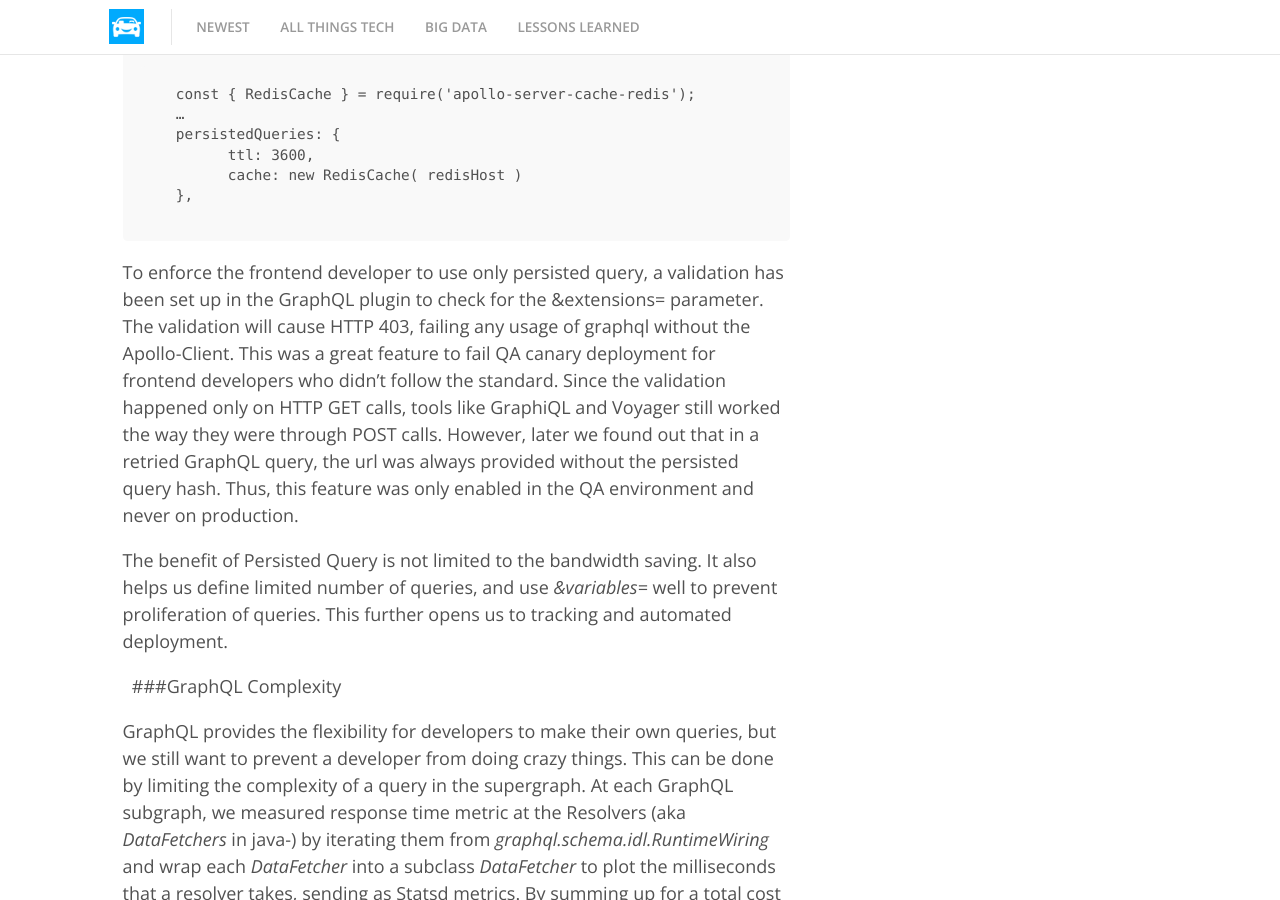
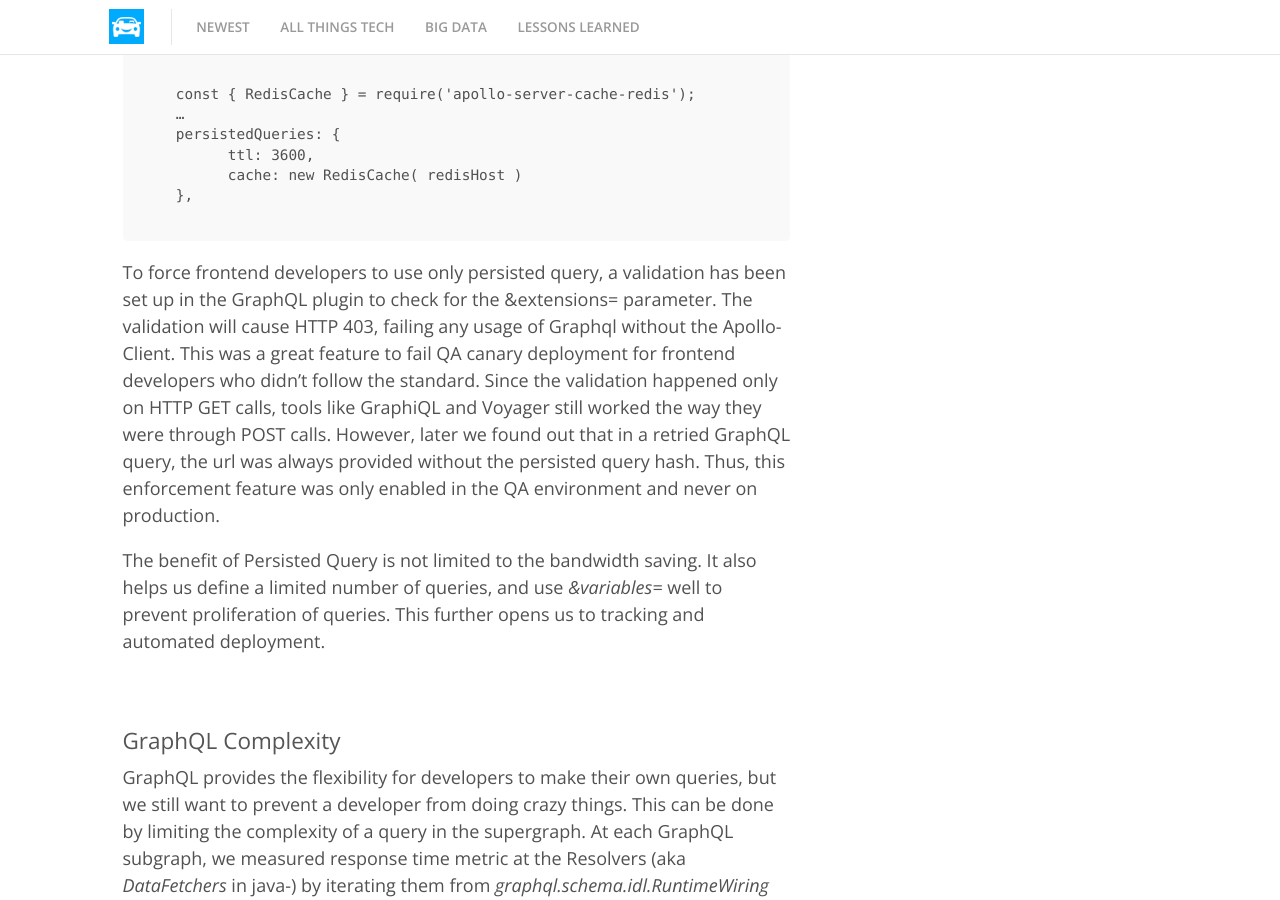
Before and after one commit to edmunds/edmunds.github.io, a Jekyll site: the page built from _posts/2022-10-27-Edmunds-GraphQL-Federation-Adoption-part-2.md, in a window 1280 px wide and 900 px high, scrolled down 7475 px. Built offline with Jekyll 4.4.1, drawn with Linux system fonts in a browser that asks for light colours; some of the changed text lies outside the part shown.

Commit message:
GraphQL Federation part-2 feedback

````diff
--- a/_posts/2022-10-27-Edmunds-GraphQL-Federation-Adoption-part-2.md
+++ b/_posts/2022-10-27-Edmunds-GraphQL-Federation-Adoption-part-2.md
@@ -121,7 +121,7 @@
    })
  ```
 
- To override the HTTP status of GraphQL, we defined our own plugins , which overrode the behavior during _requestDidStart_ , where request headers could be read from _requestContext.request.http.headers.get(..)_, response headers could be set in the return value of as _willSendResponse_ with _requestContext.response.http.headers,set(..)_ . The HTTP status can be assigned in requestContext.response.http.status. Having content in requestContext.response.errors results HTTP 400. To make an HTTP 500 error, we throw an error in our _.willSendResponse_ method. The plugin is also a good place to collect Statsd metrics, set tracing HTTP headers, override logger, and implement custom validation rules, forward HTTP headers and proxy HTTP status from / to the subgraphs.
+ To override the HTTP status of GraphQL, we defined our own plugins , which overrode the behavior during _requestDidStart_ , where request headers could be read from _requestContext.request.http.headers.get(..)_, response headers could be set in the return value of as _willSendResponse_ with _requestContext.response.http.headers,set(..)_ . The HTTP status can be assigned in requestContext.response.http.status. Having content in requestContext.response.errors results HTTP 400. To make an HTTP 500 error, we throw an error in our _.willSendResponse_ method. The plugin is also a good place to collect StatsD metrics, set tracing HTTP headers, override logger, implement custom validation rules, and forward HTTP headers and proxy HTTP status from / to the subgraphs.
 
 &nbsp;
 ### GraphQL Persisted Query
@@ -153,12 +153,12 @@
   },
 ```
 
-To enforce the frontend developer to use only persisted query, a validation has been set up in the GraphQL plugin to check for the &extensions= parameter. The validation will cause HTTP 403, failing any usage of graphql without the Apollo-Client. This was a great feature to fail QA canary deployment for frontend developers who didn’t follow the standard. Since the validation happened only on HTTP GET calls, tools like GraphiQL and Voyager still worked the way they were through POST calls. However, later we found out that in a retried GraphQL query, the url was always provided without the persisted query hash. Thus, this feature was only enabled in the QA environment and never on production.
+To force frontend developers to use only persisted query, a validation has been set up in the GraphQL plugin to check for the &extensions= parameter. The validation will cause HTTP 403, failing any usage of Graphql without the Apollo-Client. This was a great feature to fail QA canary deployment for frontend developers who didn’t follow the standard. Since the validation happened only on HTTP GET calls, tools like GraphiQL and Voyager still worked the way they were through POST calls. However, later we found out that in a retried GraphQL query, the url was always provided without the persisted query hash. Thus, this enforcement feature was only enabled in the QA environment and never on production.
 
-The benefit of Persisted Query is not limited to the bandwidth saving. It also helps us define limited number of queries, and use _&variables=_ well to prevent proliferation of queries. This further opens us to tracking and automated deployment.
+The benefit of Persisted Query is not limited to the bandwidth saving. It also helps us define a limited number of queries, and use _&variables=_ well to prevent proliferation of queries. This further opens us to tracking and automated deployment.
 
 &nbsp;
-###GraphQL Complexity
+### GraphQL Complexity
 
 GraphQL provides the flexibility for developers to make their own queries, but we still want to prevent a developer from doing crazy things. This can be done by limiting the complexity of a query in the supergraph. At each GraphQL subgraph, we measured response time metric at the Resolvers (aka _DataFetchers_ in java-) by iterating them from _graphql.schema.idl.RuntimeWiring_ and wrap each _DataFetcher_ into a subclass _DataFetcher_ to plot the milliseconds that a resolver takes, sending as Statsd metrics. By summing up for a total cost of the query, we have an estimation in the worst case on how slow a GraphQL query may respond. The total cost is used as the complexity of a query. If the complexity is greater than a predefined max complexity value, the query needs to fail. The following options are added to the GraphQL _options.validationRules_:
 - [graphql-cost-analysis](https://www.npmjs.com/package/graphql-cost-analysis) for limiting the maximum complexity
````
Also changed, not shown: other parts of _posts/2022-10-27-Edmunds-GraphQL-Federation-Adoption-part-2.md (+2 -2 lines).
